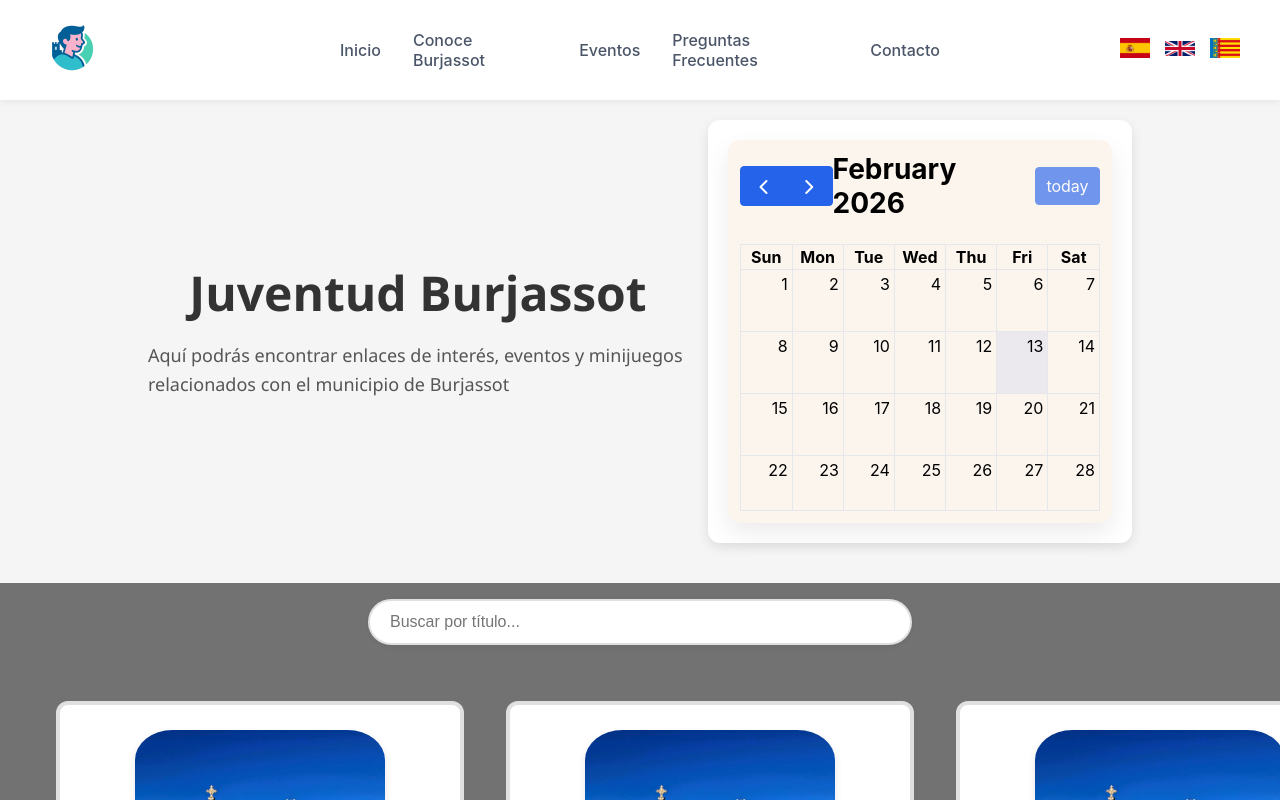
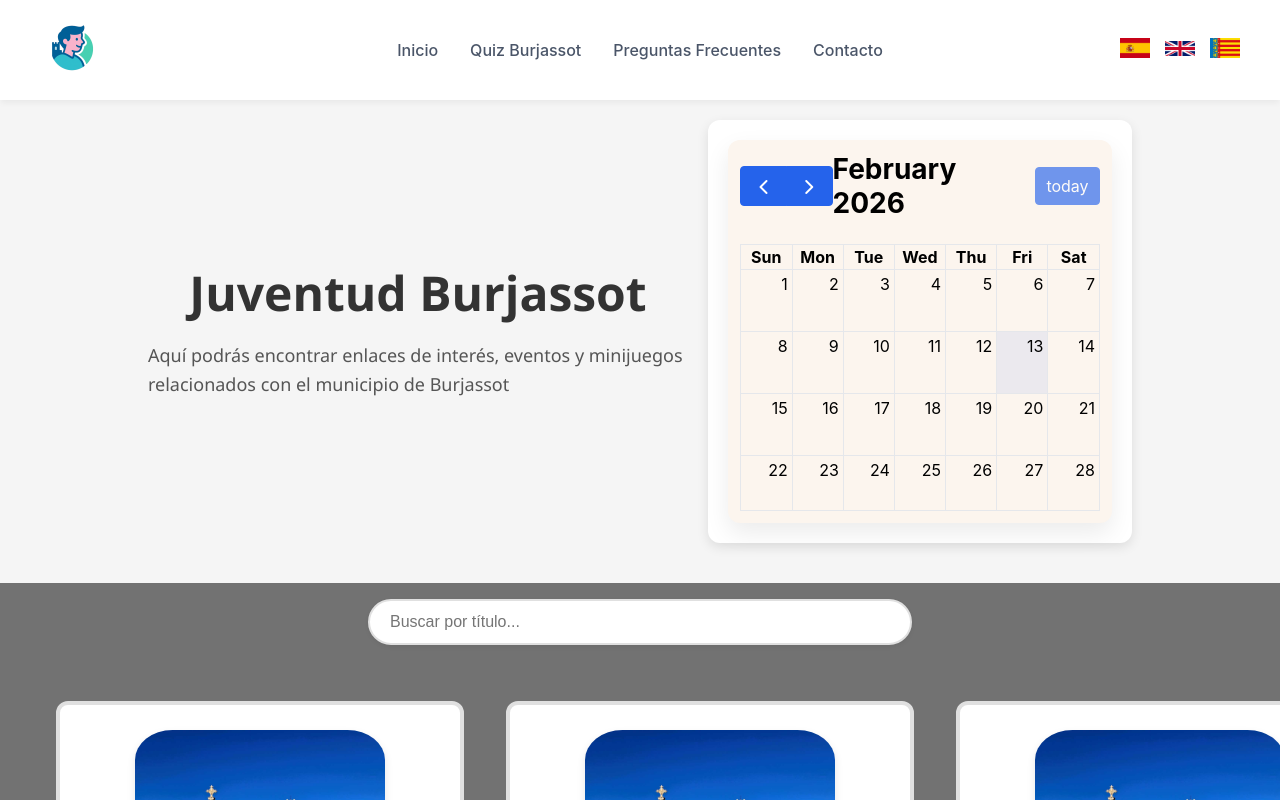
Before and after one commit to benjvm/BurjaConnect, a React (Vite) app: page / in a window 1280 px wide. Shown: the top 800 px of the page. Built offline with nearby package versions, Linux system fonts and the light colour scheme.

Commit message:
Cuando esta en una página en el header este en negrita con inicio y el quiz

```diff
--- a/package.json
+++ b/package.json
@@ -12,7 +12,7 @@
   "dependencies": {
     "@fullcalendar/daygrid": "^6.1.20",
     "@fullcalendar/react": "^6.1.20",
-    "node": "^25.4.0",
+    "node": "^25.5.0",
     "react": "^19.2.0",
     "react-dom": "^19.2.0",
     "react-router": "^7.13.0"
--- a/src/components/component_Header/Header.jsx
+++ b/src/components/component_Header/Header.jsx
@@ -1,11 +1,11 @@
 import React, { useState } from 'react';
 import '../../assets/styles/style_Header/Header.css';
-import { Link } from 'react-router';
+import { Link, useLocation } from 'react-router';
 
-export default function Header()
-{
+export default function Header() {
     var [isMenuOpen, setIsMenuOpen] = useState(false);
     var [active, setActive] = useState('/');
+    var location = useLocation();
 
     var toggleMenu = () => {
         setIsMenuOpen(!isMenuOpen);
@@ -26,9 +26,20 @@ export default function Header()
                     {/* MENÚ  */}
                     <nav className={`nav_container_header ${isMenuOpen ? 'active' : ''}`}>
                         <ul>
-                            <li><Link to="/Pg" onClick={() => setActive('/Pg')}><span className={active === '/Pg' ? 'activo' : ''}>Inicio</span></Link></li>
-                            <li><Link to="/QuizBurjassot" onClick={() => setActive('/QuizBurjassot')}><span className={active === '/QuizBurjassot' ? 'activo' : ''}>Conoce Burjassot</span></Link></li>
-                            <li>Eventos</li>
+                            <li>
+                                <Link to="/Pg">
+                                    <span className={location.pathname === '/Pg' ? 'activo' : ''}>
+                                        Inicio
+                                    </span>
+                                </Link>
+                            </li>
+                            <li>
+                                <Link to="/QuizBurjassot">
+                                    <span className={location.pathname === '/QuizBurjassot' ? 'activo' : ''}>
+                                        Quiz Burjassot
+                                    </span>
+                                </Link>
+                            </li>
                             <li>Preguntas Frecuentes</li>
                             <li>Contacto</li>
                         </ul>
```
Also changed, not shown: src/assets/styles/style_Header/Header.css (+5 -4 lines), 1 other file (tests, documents, lock files or other folders).
